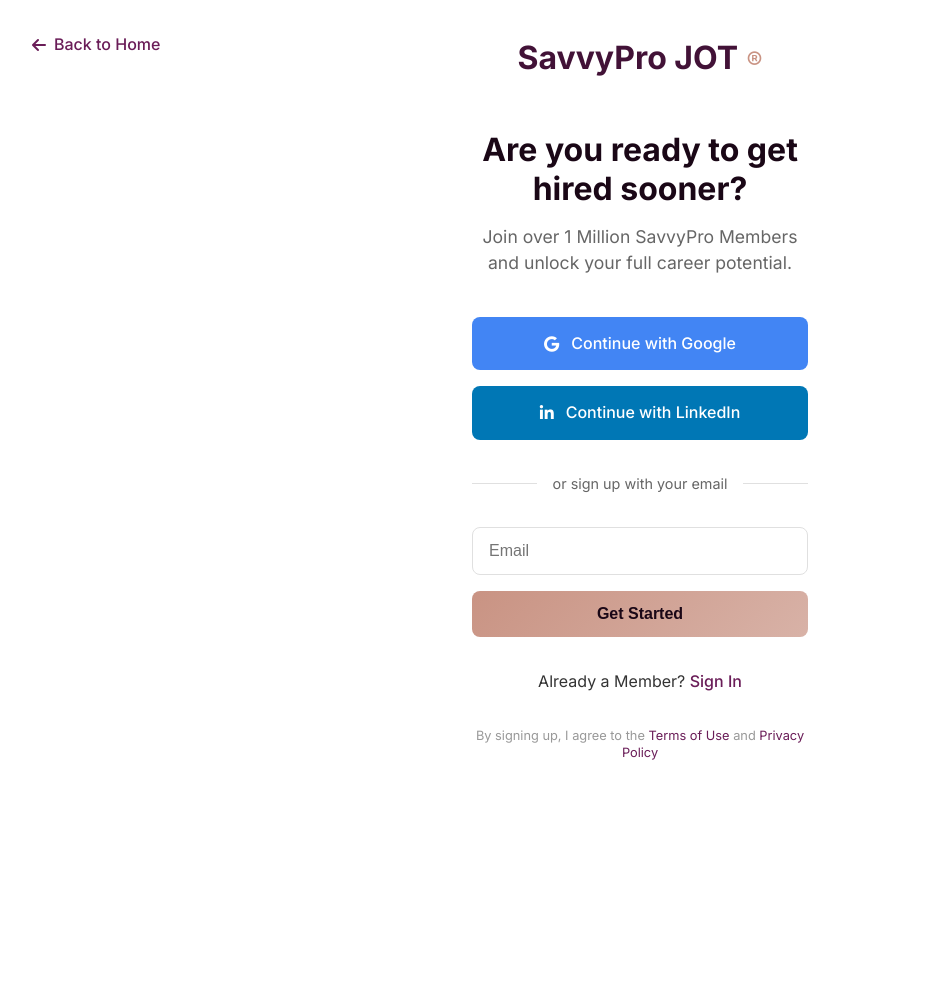
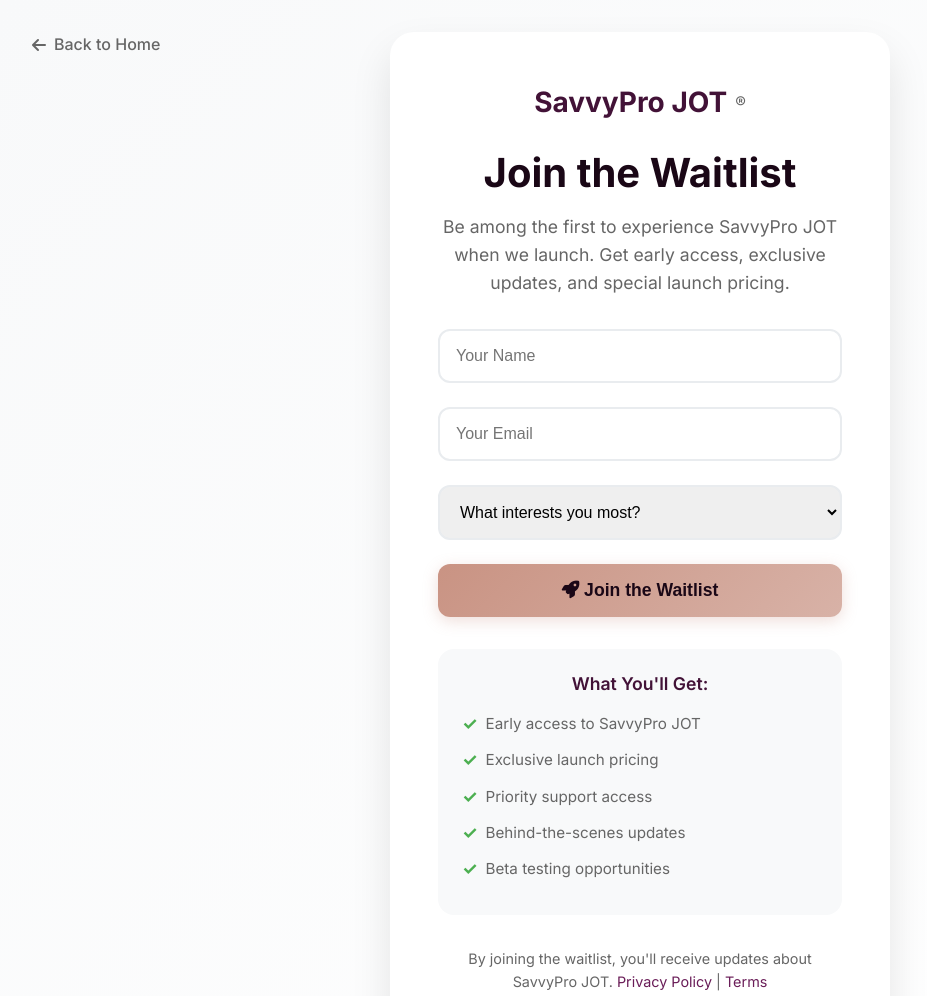
Before and after one commit to ProfsrDvelpmnt/sp-jot-website, a plain HTML site: page sign-up.html in a window 1280 px wide. Shown: the top 996 px of the page, without its empty margins (0-927 px from the left). Before the commit the page ends 810 px from the top, so only its background shows below. Drawn offline with Linux system fonts and the light colour scheme.

Commit message:
Convert signup to waitlist page and update all buttons to 'Join Waitlist'

```diff
--- a/sign-up.html
+++ b/sign-up.html
@@ -3,178 +3,177 @@
 <head>
     <meta charset="UTF-8">
     <meta name="viewport" content="width=device-width, initial-scale=1.0">
-    <title>Sign Up - SavvyPro JOT | Get Started Today</title>
+    <title>Join the Waitlist - SavvyPro JOT | Be First to Access</title>
     <link rel="stylesheet" href="styles.css">
     <link href="https://fonts.googleapis.com/css2?family=Inter:wght@300;400;500;600;700&display=swap" rel="stylesheet">
     <link rel="stylesheet" href="https://cdnjs.cloudflare.com/ajax/libs/font-awesome/6.0.0/css/all.min.css">
     <style>
-        body {
-            background: #ffffff;
-            font-family: 'Inter', sans-serif;
-            margin: 0;
-            padding: 0;
+        /* Waitlist-specific styles */
+        .waitlist-container {
             min-height: 100vh;
             display: flex;
             align-items: center;
             justify-content: center;
+            background: linear-gradient(135deg, #f8f9fa 0%, #ffffff 100%);
+            padding: 2rem;
         }
 
-        .signup-container {
-            max-width: 400px;
+        .waitlist-card {
+            background: white;
+            border-radius: 24px;
+            padding: 3rem;
+            box-shadow: 0 20px 40px rgba(0, 0, 0, 0.1);
+            text-align: center;
+            max-width: 500px;
             width: 100%;
-            padding: 2rem;
-            text-align: center;
         }
 
-        .logo {
-            margin-bottom: 3rem;
+        .waitlist-header {
+            margin-bottom: 2rem;
+        }
+
+        .waitlist-logo {
+            display: flex;
+            align-items: center;
+            justify-content: center;
+            gap: 8px;
+            margin-bottom: 1.5rem;
         }
 
         .logo-text {
-            font-size: 2rem;
+            font-size: 1.75rem;
             font-weight: 700;
             color: #421237;
         }
 
         .logo-symbol {
-            font-size: 1.5rem;
-            color: #C99383;
-            margin-left: 0.25rem;
+            font-size: 1rem;
+            color: #666;
         }
 
-        .main-heading {
-            font-size: 2rem;
+        .waitlist-title {
+            font-size: 2.5rem;
             font-weight: 700;
             color: #1a0716;
             margin-bottom: 1rem;
             line-height: 1.2;
         }
 
-        .sub-heading {
+        .waitlist-subtitle {
             font-size: 1.1rem;
             color: #666;
-            margin-bottom: 2.5rem;
-            line-height: 1.5;
-        }
-
-        .social-buttons {
-            display: flex;
-            flex-direction: column;
-            gap: 1rem;
+            line-height: 1.6;
             margin-bottom: 2rem;
         }
 
-        .social-btn {
-            display: flex;
-            align-items: center;
-            justify-content: center;
-            gap: 0.75rem;
-            padding: 0.875rem 1.5rem;
-            border: none;
-            border-radius: 8px;
-            font-size: 1rem;
-            font-weight: 500;
-            cursor: pointer;
-            transition: all 0.2s ease;
-            text-decoration: none;
-        }
-
-        .social-btn.google {
-            background: #4285f4;
-            color: white;
-        }
-
-        .social-btn.google:hover {
-            background: #3367d6;
-            transform: translateY(-1px);
-        }
-
-        .social-btn.linkedin {
-            background: #0077b5;
-            color: white;
-        }
-
-        .social-btn.linkedin:hover {
-            background: #005885;
-            transform: translateY(-1px);
-        }
-
-        .separator {
-            display: flex;
-            align-items: center;
-            margin: 2rem 0;
-            color: #666;
-            font-size: 0.9rem;
-        }
-
-        .separator::before,
-        .separator::after {
-            content: '';
-            flex: 1;
-            height: 1px;
-            background: #e0e0e0;
-        }
-
-        .separator span {
-            padding: 0 1rem;
-        }
-
-        .email-form {
+        .waitlist-form {
             margin-bottom: 2rem;
         }
 
-        .email-input {
-            width: 100%;
-            padding: 0.875rem 1rem;
-            border: 1px solid #e0e0e0;
-            border-radius: 8px;
-            font-size: 1rem;
-            margin-bottom: 1rem;
-            box-sizing: border-box;
-            transition: border-color 0.2s ease;
+        .form-group {
+            margin-bottom: 1.5rem;
         }
 
-        .email-input:focus {
+        .form-input {
+            width: 100%;
+            padding: 1rem;
+            border: 2px solid #e9ecef;
+            border-radius: 12px;
+            font-size: 1rem;
+            transition: all 0.3s ease;
+            box-sizing: border-box;
+        }
+
+        .form-input:focus {
             outline: none;
             border-color: #6a1d58;
+            box-shadow: 0 0 0 3px rgba(106, 29, 88, 0.1);
         }
 
-        .get-started-btn {
+        .join-waitlist-btn {
             width: 100%;
+            padding: 1rem 2rem;
             background: linear-gradient(135deg, #C99383, #d8b2a7);
             color: #1a0716;
             border: none;
-            padding: 0.875rem 1.5rem;
-            border-radius: 8px;
-            font-size: 1rem;
+            border-radius: 12px;
+            font-size: 1.1rem;
             font-weight: 600;
             cursor: pointer;
-            transition: all 0.2s ease;
-        }
-
-        .get-started-btn:hover {
-            transform: translateY(-1px);
+            transition: all 0.3s ease;
             box-shadow: 0 4px 15px rgba(201, 147, 131, 0.3);
         }
 
-        .signin-link {
+        .join-waitlist-btn:hover {
+            transform: translateY(-2px);
+            box-shadow: 0 6px 20px rgba(201, 147, 131, 0.4);
+        }
+
+        .waitlist-benefits {
+            background: #f8f9fa;
+            border-radius: 16px;
+            padding: 1.5rem;
             margin-bottom: 2rem;
         }
 
-        .signin-link a {
-            color: #6a1d58;
+        .benefits-title {
+            font-size: 1.1rem;
+            font-weight: 600;
+            color: #421237;
+            margin-bottom: 1rem;
+        }
+
+        .benefits-list {
+            list-style: none;
+            padding: 0;
+            margin: 0;
+        }
+
+        .benefits-list li {
+            display: flex;
+            align-items: center;
+            gap: 0.5rem;
+            margin-bottom: 0.5rem;
+            color: #666;
+            font-size: 0.95rem;
+        }
+
+        .benefits-list .check {
+            color: #4caf50;
+            font-weight: bold;
+        }
+
+        .back-link {
+            position: absolute;
+            top: 2rem;
+            left: 2rem;
+            display: flex;
+            align-items: center;
+            gap: 0.5rem;
+            color: #666;
             text-decoration: none;
             font-weight: 500;
+            transition: color 0.3s ease;
         }
 
-        .signin-link a:hover {
-            text-decoration: underline;
+        .back-link:hover {
+            color: #6a1d58;
+        }
+
+        .success-message {
+            display: none;
+            background: #d4edda;
+            color: #155724;
+            padding: 1rem;
+            border-radius: 8px;
+            margin-bottom: 1rem;
+            border: 1px solid #c3e6cb;
         }
 
         .disclaimer {
-            font-size: 0.8rem;
-            color: #999;
-            line-height: 1.4;
+            font-size: 0.9rem;
+            color: #666;
+            margin-top: 1rem;
         }
 
         .disclaimer a {
@@ -186,36 +185,21 @@
             text-decoration: underline;
         }
 
-        .back-link {
-            position: absolute;
-            top: 2rem;
-            left: 2rem;
-            color: #6a1d58;
-            text-decoration: none;
-            font-weight: 500;
-            display: flex;
-            align-items: center;
-            gap: 0.5rem;
+        @media (max-width: 768px) {
+            .waitlist-card {
+                padding: 2rem;
+                margin: 1rem;
             }
 
-        .back-link:hover {
-            text-decoration: underline;
-        }
-
-        @media (max-width: 480px) {
-            .signup-container {
-                padding: 1.5rem;
-            }
-
-            .main-heading {
-                font-size: 1.75rem;
+            .waitlist-title {
+                font-size: 2rem;
             }
 
             .back-link {
                 position: relative;
                 top: auto;
                 left: auto;
-                margin-bottom: 2rem;
+                margin-bottom: 1rem;
                 justify-content: center;
             }
         }
@@ -227,76 +211,86 @@
         Back to Home
     </a>
 
-    <div class="signup-container">
-        <div class="logo">
+    <div class="waitlist-container">
+        <div class="waitlist-card">
+            <div class="waitlist-header">
+                <div class="waitlist-logo">
                     <span class="logo-text">SavvyPro JOT</span>
                     <span class="logo-symbol">®</span>
                 </div>
-
-        <h1 class="main-heading">Are you ready to get hired sooner?</h1>
-        <p class="sub-heading">Join over 1 Million SavvyPro Members and unlock your full career potential.</p>
-
-        <div class="social-buttons">
-            <a href="#" class="social-btn google">
-                <i class="fab fa-google"></i>
-                Continue with Google
-            </a>
-            <a href="#" class="social-btn linkedin">
-                <i class="fab fa-linkedin-in"></i>
-                Continue with LinkedIn
-            </a>
+                <h1 class="waitlist-title">Join the Waitlist</h1>
+                <p class="waitlist-subtitle">Be among the first to experience SavvyPro JOT when we launch. Get early access, exclusive updates, and special launch pricing.</p>
             </div>
 
-        <div class="separator">
-            <span>or sign up with your email</span>
+            <div class="success-message" id="successMessage">
+                <i class="fas fa-check-circle"></i>
+                You're on the waitlist! We'll notify you when we launch.
             </div>
 
-        <form class="email-form">
-            <input type="email" class="email-input" placeholder="Email" required>
-            <button type="submit" class="get-started-btn">Get Started</button>
+            <form class="waitlist-form" id="waitlistForm">
+                <div class="form-group">
+                    <input type="text" class="form-input" id="name" placeholder="Your Name" required>
+                </div>
+                <div class="form-group">
+                    <input type="email" class="form-input" id="email" placeholder="Your Email" required>
+                </div>
+                <div class="form-group">
+                    <select class="form-input" id="interest" required>
+                        <option value="">What interests you most?</option>
+                        <option value="job-tracking">Job Tracking & Organization</option>
+                        <option value="wellness-tools">Wellness & Mindset Tools</option>
+                        <option value="career-development">Career Development</option>
+                        <option value="all">All of the Above</option>
+                    </select>
+                </div>
+                <button type="submit" class="join-waitlist-btn">
+                    <i class="fas fa-rocket"></i>
+                    Join the Waitlist
+                </button>
             </form>
 
-        <div class="signin-link">
-            Already a Member? <a href="/sign-in">Sign In</a>
+            <div class="waitlist-benefits">
+                <h3 class="benefits-title">What You'll Get:</h3>
+                <ul class="benefits-list">
+                    <li><span class="check">✓</span> Early access to SavvyPro JOT</li>
+                    <li><span class="check">✓</span> Exclusive launch pricing</li>
+                    <li><span class="check">✓</span> Priority support access</li>
+                    <li><span class="check">✓</span> Behind-the-scenes updates</li>
+                    <li><span class="check">✓</span> Beta testing opportunities</li>
+                </ul>
             </div>
 
             <p class="disclaimer">
-            By signing up, I agree to the <a href="/terms">Terms of Use</a> and <a href="/privacy">Privacy Policy</a>
+                By joining the waitlist, you'll receive updates about SavvyPro JOT.
+                <a href="/privacy">Privacy Policy</a> | <a href="/terms">Terms</a>
             </p>
+        </div>
     </div>
 
     <script>
-        // Form submission handling
-        document.querySelector('.email-form').addEventListener('submit', function(e) {
+        document.getElementById('waitlistForm').addEventListener('submit', function(e) {
             e.preventDefault();
 
-            const email = document.querySelector('.email-input').value;
-            if (email) {
-                // Show loading state
-                const button = document.querySelector('.get-started-btn');
-                const originalText = button.textContent;
-                button.textContent = 'Creating Account...';
-                button.disabled = true;
+            // Get form data
+            const name = document.getElementById('name').value;
+            const email = document.getElementById('email').value;
+            const interest = document.getElementById('interest').value;
 
-                // Simulate account creation
-                setTimeout(() => {
-                    // Redirect to dashboard or show success message
-                    alert('Account created successfully! Welcome to SavvyPro JOT!');
-                    button.textContent = originalText;
-                    button.disabled = false;
-                }, 2000);
-            }
-        });
+            // Show success message
+            document.getElementById('successMessage').style.display = 'block';
 
-        // Social button click handlers
-        document.querySelector('.social-btn.google').addEventListener('click', function(e) {
-            e.preventDefault();
-            alert('Google sign-up functionality would be implemented here');
-        });
+            // Hide form
+            document.getElementById('waitlistForm').style.display = 'none';
 
-        document.querySelector('.social-btn.linkedin').addEventListener('click', function(e) {
-            e.preventDefault();
-            alert('LinkedIn sign-up functionality would be implemented here');
+            // Here you can add code to send the data to your backend
+            // For now, we'll just show the success message
+            console.log('Waitlist signup:', { name, email, interest });
+
+            // Optional: Send to your email or database
+            // You can integrate this with services like:
+            // - EmailJS for email notifications
+            // - Airtable for database storage
+            // - Your own backend API
         });
     </script>
 </body>
```
Also changed, not shown: index.html (+5 -5 lines). Lines whose indentation alone changed are shown as unchanged.
